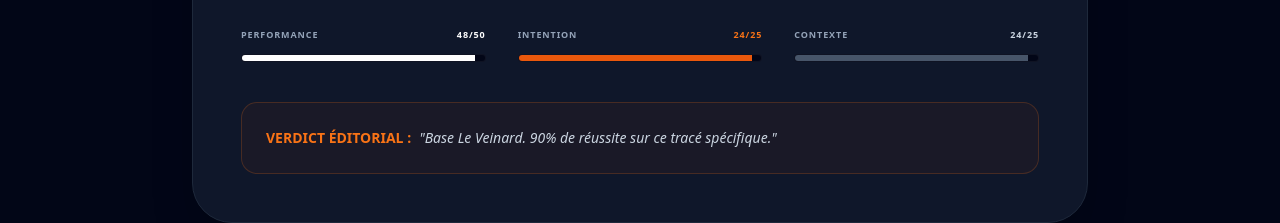
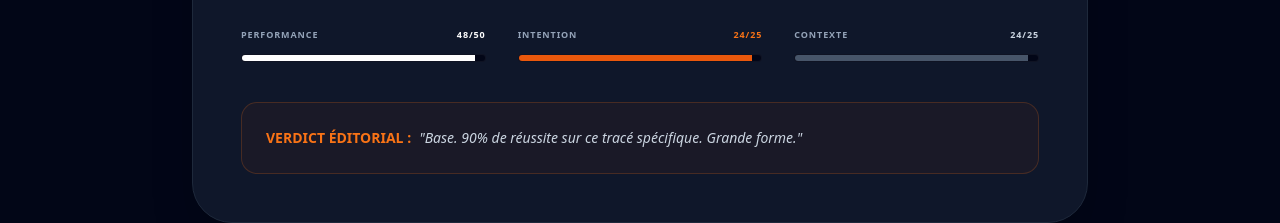
Before and after one commit to RenardTurf/Renard-turf, a React (Vite) app: page / in a window 1280 px wide. Shown: the part 1480-1703 px from the top of the page. Built offline with nearby package versions, Linux system fonts and the light colour scheme.

Commit message:
Update App.jsx

```diff
--- a/src/App.jsx
+++ b/src/App.jsx
@@ -47,7 +47,7 @@ const App = () => {
   // --- DATA RPI v2.1 (PRIX VANS BARBOT - 12/01/2026) ---
   const horsesData = [
     { "id": 1, "name": "WESTMINSTER NIGHT", "rpi": 94, "perf": 46, "intent": 23, "context": 25, "tactic": "Corde 4 idéale (46% succès). Entourage confiant pour la victoire." },
-    { "id": 2, "name": "OLYMPIC MESSAGE", "rpi": 96, "perf": 48, "intent": 24, "context": 24, "tactic": "Base Le Veinard. 90% de réussite sur ce tracé spécifique." },
+    { "id": 2, "name": "OLYMPIC MESSAGE", "rpi": 96, "perf": 48, "intent": 24, "context": 24, "tactic": "Base. 90% de réussite sur ce tracé spécifique. Grande forme." },
     { "id": 3, "name": "GOWAY", "rpi": 72, "perf": 35, "intent": 18, "context": 19, "tactic": "Forme saisonnière confirmée. 76% de réussite P.S.F. mais corde 14 délicate." },
     { "id": 4, "name": "RUSSIPANT FAL", "rpi": 75, "perf": 38, "intent": 17, "context": 20, "tactic": "Repéré le 23 décembre. Malgré le top-weight, il reste compétitif." },
     { "id": 5, "name": "BAYAMOON", "rpi": 79, "perf": 40, "intent": 19, "context": 20, "tactic": "Gagnant avec la manière. 75% P.S.F. malgré la pénalité de 4kg." },
@@ -59,7 +59,7 @@ const App = () => {
     { "id": 11, "name": "CASARES", "rpi": 92, "perf": 44, "intent": 24, "context": 24, "tactic": "Presque parfait en Quinté (80%). Corde 2 idéale pour finir fort." },
     { "id": 12, "name": "SOUVENIR D'ECAJEUL", "rpi": 88, "perf": 43, "intent": 22, "context": 23, "tactic": "Extra sur P.S.F. (100%). S'entend à la perfection avec Mendizabal." },
     { "id": 13, "name": "MON SCHATZI", "rpi": 60, "perf": 28, "intent": 14, "context": 18, "tactic": "Favori battu à racheter. Oeillères portées pour créer le déclic." },
-    { "id": 14, "name": "NOBLEMAN", "rpi": 84, "perf": 41, "intent": 22, "context": 21, "tactic": "Tuyau Veinard. Désormais à son poids. Finit fort ses courses." },
+    { "id": 14, "name": "NOBLEMAN", "rpi": 84, "perf": 41, "intent": 22, "context": 21, "tactic": "Tuyau. Désormais à son poids. Finit fort ses courses." },
     { "id": 15, "name": "ABIAT", "rpi": 77, "perf": 37, "intent": 19, "context": 21, "tactic": "Repérée dans les jumelles. 100% avec son jockey. Corde 1." },
     { "id": 16, "name": "LETTY'S MARVEL", "rpi": 62, "perf": 29, "intent": 15, "context": 18, "tactic": "Vétéran de la piste (40 courses). Outsider pour une 5ème place." }
   ];
```
